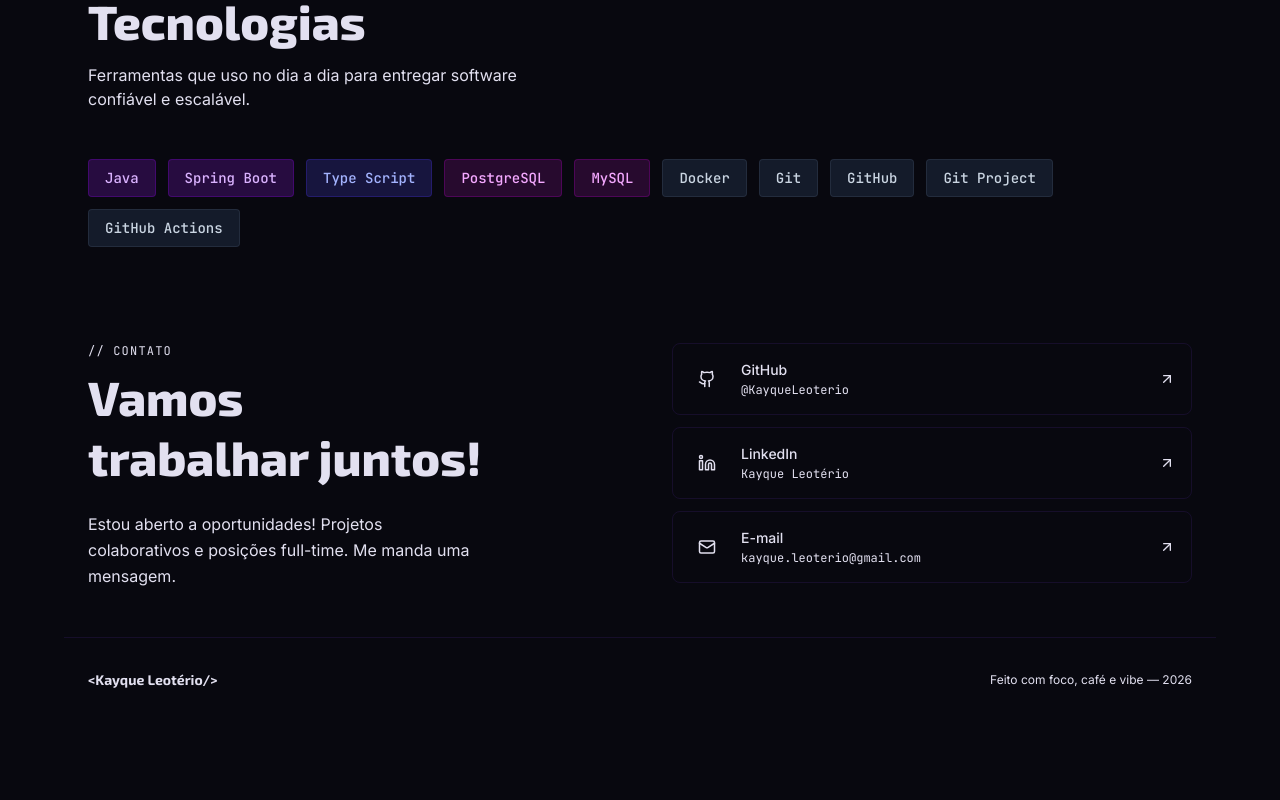
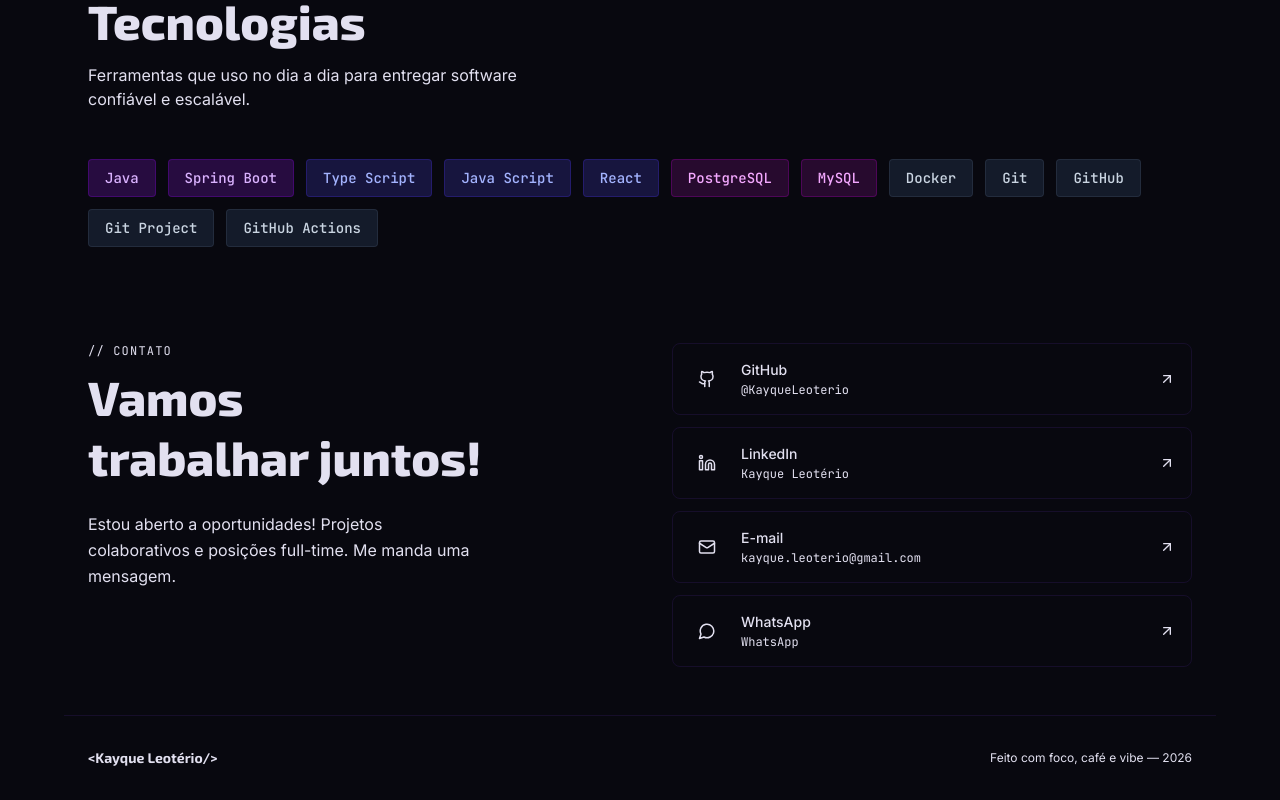
Before and after one commit to KayqueLeoterio/Portfolio, a React (Vite) app: page / in a window 1280 px wide. Shown: the part 1399-2199 px from the top of the page. Before the commit the page ends 2121 px from the top, so only its background shows below. Built offline with nearby package versions, Linux system fonts and the light colour scheme.

Commit message:
App.tsx - Adicionei o WhatsApp

```diff
--- a/src/app/App.tsx
+++ b/src/app/App.tsx
@@ -9,6 +9,7 @@ import {
   Code2,
   Menu,
   X,
+  MessageCircle
 } from "lucide-react";
 
 const projects = [
@@ -59,6 +60,8 @@ const stack = [
   { label: "Java", category: "backend" },
   { label: "Spring Boot", category: "backend" },
   { label: "Type Script", category: "frontend" },
+  { label: "Java Script", category: "frontend" },
+  { label: "React", category: "frontend" },
   { label: "PostgreSQL", category: "data" },
   { label: "MySQL", category: "data" },
   { label: "Docker", category: "infra" },
@@ -97,6 +100,12 @@ const socials = [
     label: "E-mail",
     handle: "kayque.leoterio@gmail.com",
     url: "https://mail.google.com/mail/?view=cm&fs=1&to=kayque.leoterio@gmail.com",
+  },
+  {
+    icon:   MessageCircle,
+    label: "WhatsApp",
+    handle: "WhatsApp",
+    url: "https://api.whatsapp.com/send?phone=5551982814042"
   },
 ];
 
```
